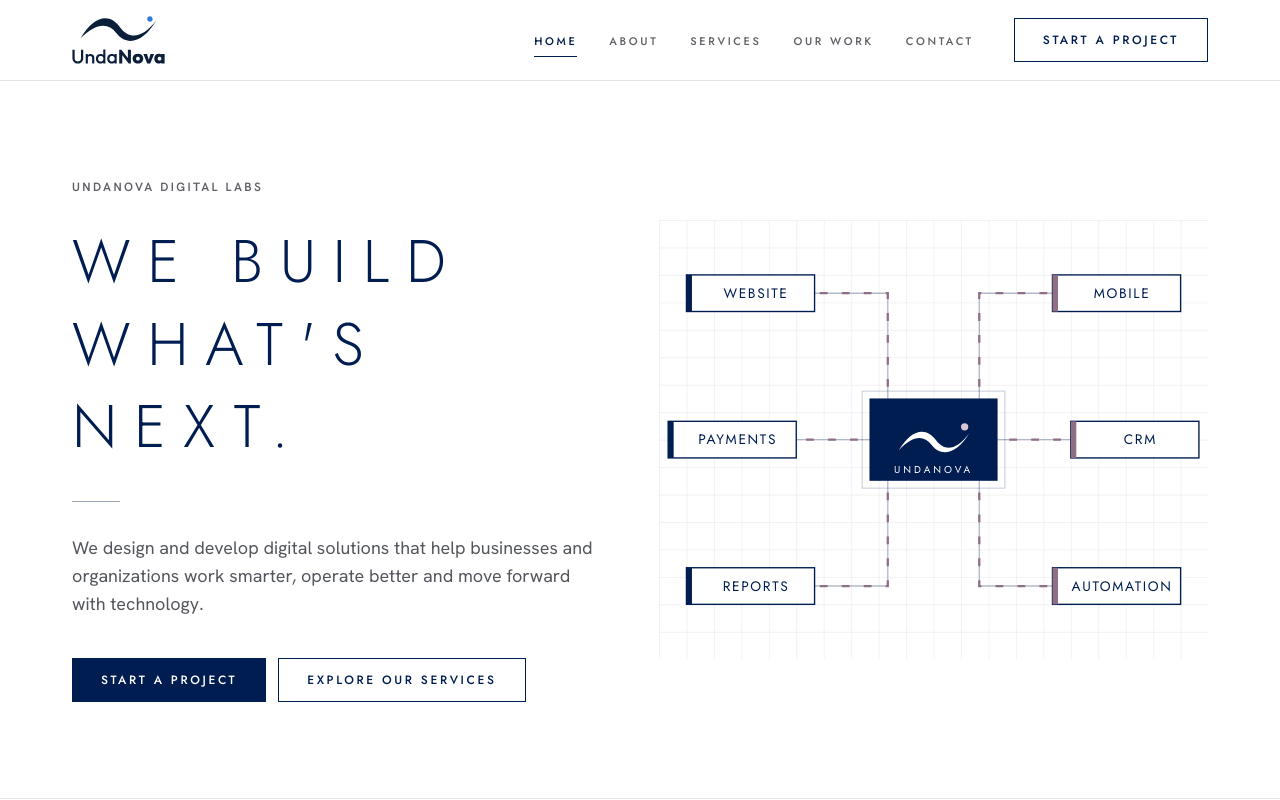
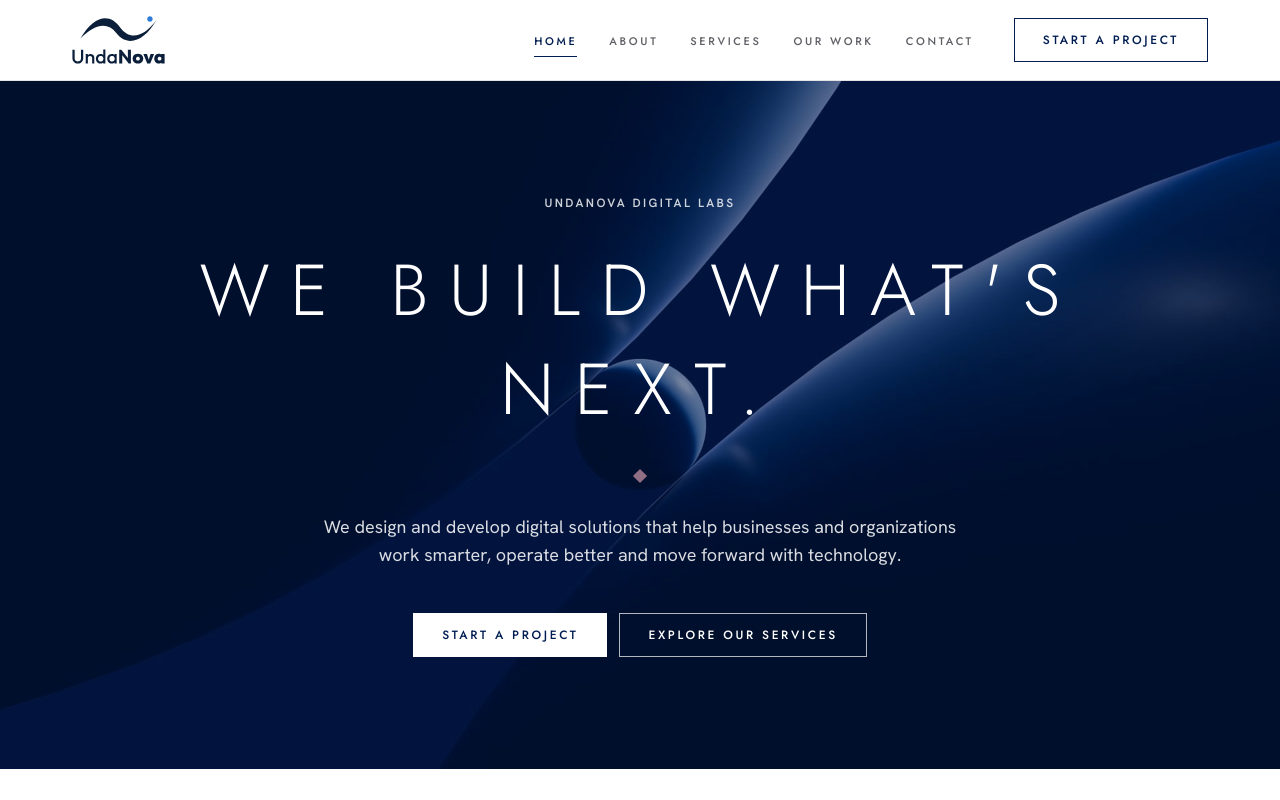
Before and after one commit to Jkosencha/undanova, a Next.js app: page / in a window 1280 px wide. Shown: the top 800 px of the page. Built offline with nearby package versions, Linux system fonts and the light colour scheme.

Commit message:
Home: full-width photo hero and framed code image

```diff
--- a/src/app/page.tsx
+++ b/src/app/page.tsx
@@ -3,12 +3,13 @@
  * Minimal and elegant: white and soft grey, spaced caps headings, interface visuals.
  */
 import type { Metadata } from "next";
+import Image from "next/image";
+import Link from "next/link";
 import { Button } from "@/components/button";
 import { CTABand } from "@/components/cta-band";
 import { ArrowIcon, ServiceIcon } from "@/components/icons";
-import Link from "next/link";
+import { PhotoBackground, photos } from "@/components/photo-background";
 import { Container, Section, SectionHeading } from "@/components/section";
-import { LayeredPlanes, SystemDiagram } from "@/components/visuals";
 import { services } from "@/content/services";
 import { approach, differentiators } from "@/content/studio";
 import { site } from "@/lib/site";
@@ -22,29 +23,32 @@ export const metadata: Metadata = {
 export default function Home() {
   return (
     <>
-      {/* Hero */}
-      <section aria-labelledby="hero-title" className="border-b border-mist bg-white">
-        <Container className="grid items-center gap-14 py-18 md:py-24 lg:grid-cols-[1fr_1.05fr] lg:gap-16">
-          <div className="text-center lg:text-left">
-            <p className="caps-sm text-ink/70">
+      {/* Hero: full-width technology photo with a navy wash */}
+      <section
+        aria-labelledby="hero-title"
+        className="relative isolate flex min-h-[82svh] items-center overflow-hidden bg-navy text-white"
+      >
+        <PhotoBackground photo="sphere" veil="medium" priority />
+        <Container className="py-28 text-center">
+          <p className="caps-sm text-white/80">
             {site.name} {site.descriptor}
           </p>
-            <h1 id="hero-title" className="caps mt-6 text-4xl leading-snug text-navy sm:text-5xl lg:text-6xl">
+          <h1 id="hero-title" className="caps mx-auto mt-7 max-w-5xl text-4xl leading-snug sm:text-5xl lg:text-7xl">
             We build what&apos;s next.
           </h1>
-            <span aria-hidden className="mx-auto mt-8 block h-px w-12 bg-navy/40 lg:mx-0" />
-            <p className="mx-auto mt-8 max-w-xl text-lg text-ink/75 lg:mx-0">
-              We design and develop digital solutions that help businesses and organizations work smarter, operate
-              better and move forward with technology.
+          <span aria-hidden className="mx-auto mt-8 block size-2.5 rotate-45 bg-plum" />
+          <p className="mx-auto mt-8 max-w-2xl text-lg text-white/85">
+            We design and develop digital solutions that help businesses and organizations work smarter, operate better
+            and move forward with technology.
           </p>
-            <div className="mt-10 flex flex-col justify-center gap-3 sm:flex-row lg:justify-start">
-              <Button href="/contact">Start a Project</Button>
-              <Button href="/services" variant="secondary">
+          <div className="mt-11 flex flex-col justify-center gap-3 sm:flex-row">
+            <Button href="/contact" tone="dark">
+              Start a Project
+            </Button>
+            <Button href="/services" tone="dark" variant="secondary">
               Explore Our Services
             </Button>
           </div>
-          </div>
-          <SystemDiagram className="mx-auto max-w-[560px]" />
         </Container>
       </section>
 
@@ -127,7 +131,21 @@ export default function Home() {
               ))}
             </ul>
           </div>
-          <LayeredPlanes className="mx-auto max-w-[460px]" />
+          <div className="relative mx-auto w-full max-w-[520px] pb-6 pr-6">
+            <div aria-hidden className="absolute bottom-0 right-0 top-6 left-6 border border-navy/25" />
+            <div className="relative aspect-[4/5] overflow-hidden">
+              <Image
+                src={photos.codeCloseup}
+                alt="Close-up of code on a screen"
+                fill
+                sizes="(min-width: 1024px) 520px, 100vw"
+                quality={60}
+                placeholder="blur"
+                className="object-cover"
+              />
+            </div>
+            <span aria-hidden className="absolute -left-3 top-10 size-6 bg-plum" />
+          </div>
         </div>
       </Section>
 
```
Lines whose indentation alone changed are shown as unchanged.
